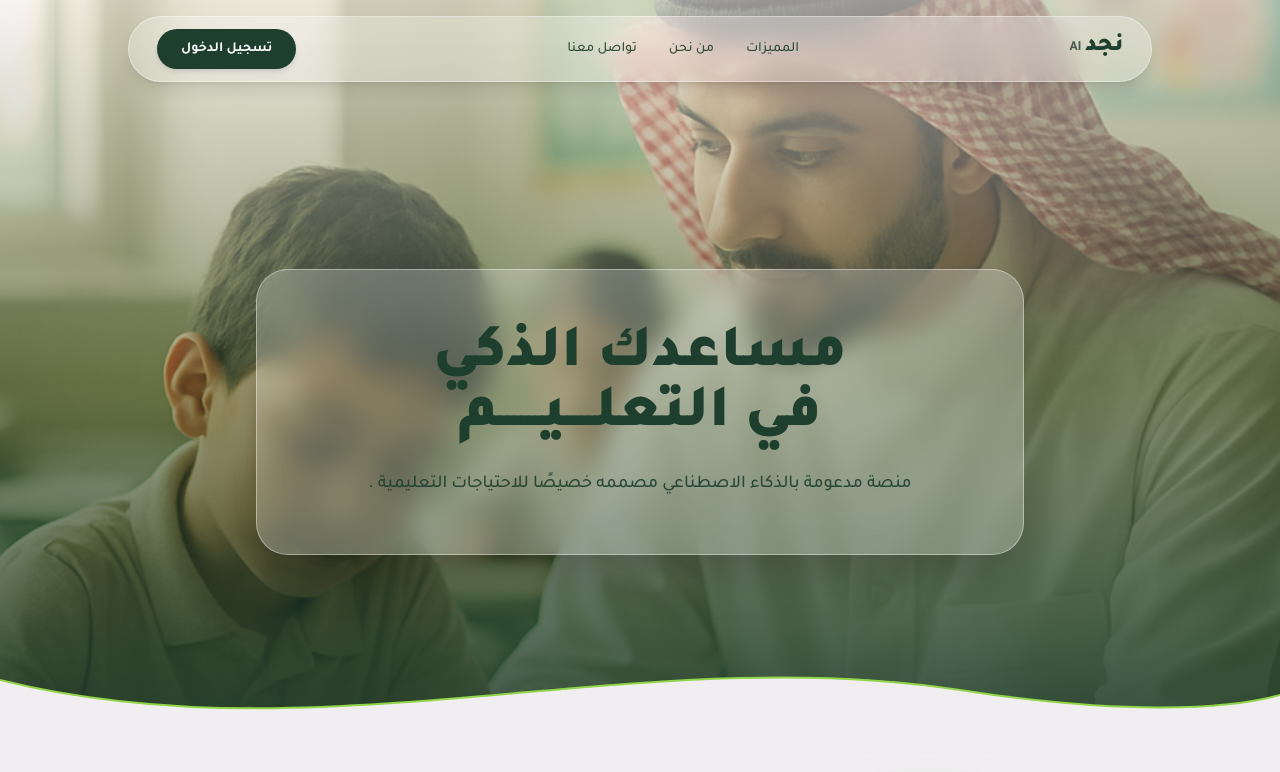
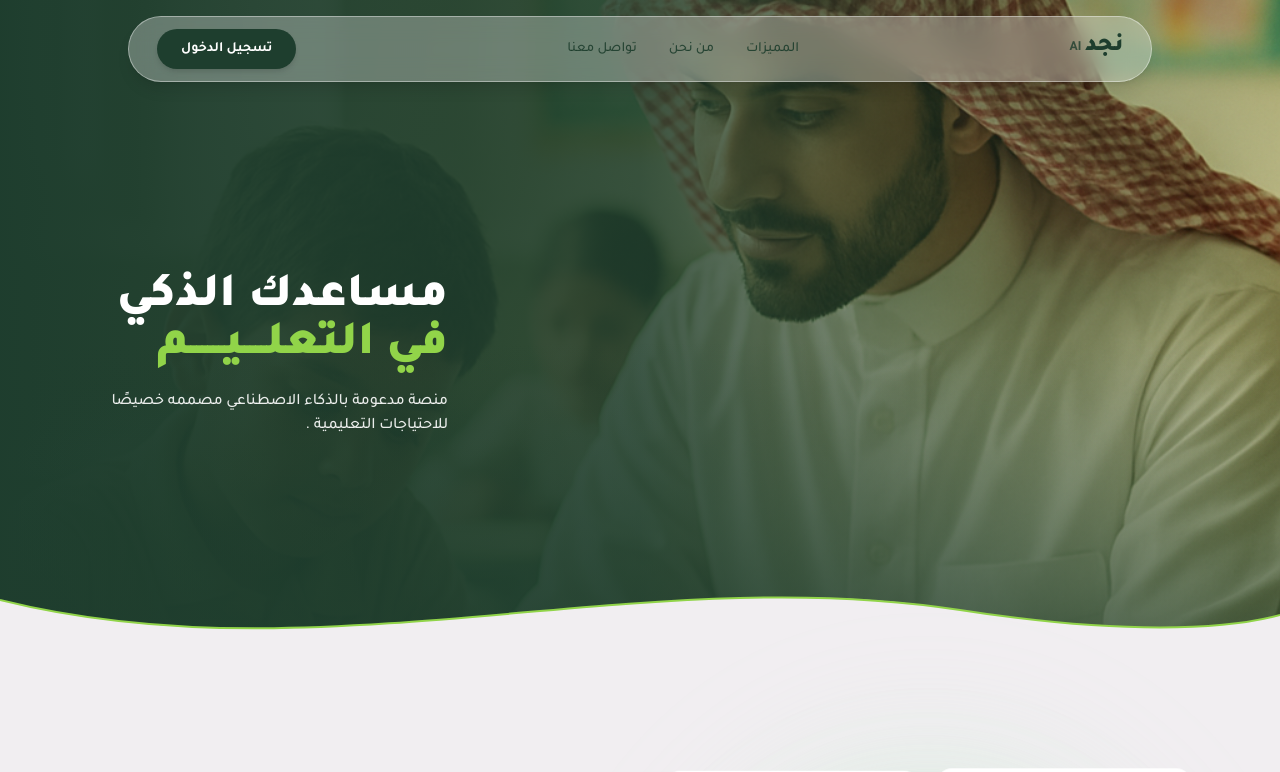
Before and after one commit to fariahalsamh36-byte/najd-ai, a Next.js app: page / in a window 1280 px wide. Shown: the top 772 px of the page. Built offline with nearby package versions, Linux system fonts and the light colour scheme.

Commit message:
feat: update hero section layout and content styling

```diff
--- a/components/hero-section.tsx
+++ b/components/hero-section.tsx
@@ -21,18 +21,20 @@ export function HeroSection({
           alt="معلم سعودي يساعد طلابه داخل الفصل الدراسي"
           className="h-full w-full object-cover"
         />
-        <div className="absolute inset-0 bg-gradient-to-b from-background/60 via-primary/40 to-primary/90" />
+        {/* Dark green panel on the left fading into the photo on the right */}
+        <div className="absolute inset-0 bg-gradient-to-l from-transparent via-primary/85 to-primary" />
+        <div className="absolute inset-0 bg-gradient-to-t from-primary/70 via-transparent to-transparent" />
       </div>
 
-      {/* Content */}
-      <div className="relative mx-auto flex min-h-[640px] max-w-5xl flex-col items-center justify-center px-6 pb-28 pt-40 text-center md:min-h-[760px] md:pt-44">
-        <div className="w-full max-w-3xl rounded-[2rem] border border-white/40 bg-white/25 p-8 shadow-2xl backdrop-blur-md md:p-14">
-          <h1 className="text-balance text-4xl font-black leading-tight text-primary md:text-6xl">
+      {/* Content — anchored to the start (right in RTL) inside the green area */}
+      <div className="relative mx-auto flex min-h-[560px] max-w-7xl flex-col items-end justify-center px-6 pb-28 pt-32 text-right md:min-h-[680px] md:px-12 md:pt-36 lg:px-16">
+        <div className="max-w-md">
+          <h1 className="text-balance text-3xl font-black leading-tight text-primary-foreground md:text-[2.75rem] lg:text-5xl">
             {titleTop}
             <br />
-            <span className={accentBottom ? "text-lime" : undefined}>{titleBottom}</span>
+            <span className={accentBottom ? "text-lime" : "text-lime"}>{titleBottom}</span>
           </h1>
-          <p className="mx-auto mt-6 max-w-xl text-pretty text-base font-medium leading-relaxed text-primary/90 md:text-lg">
+          <p className="mt-5 max-w-sm text-pretty text-sm font-medium leading-relaxed text-primary-foreground/90 md:text-base">
             {subtitle}
           </p>
         </div>
```
